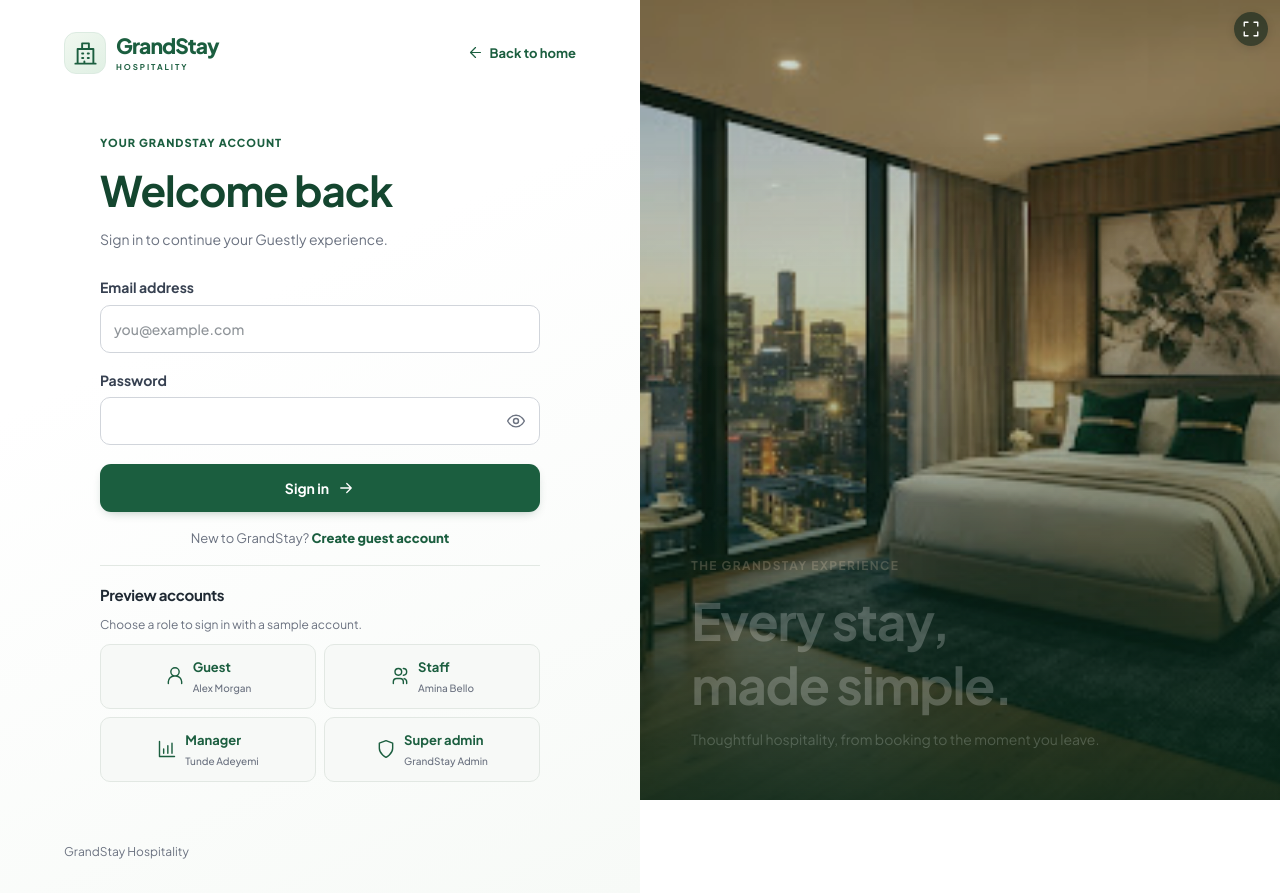
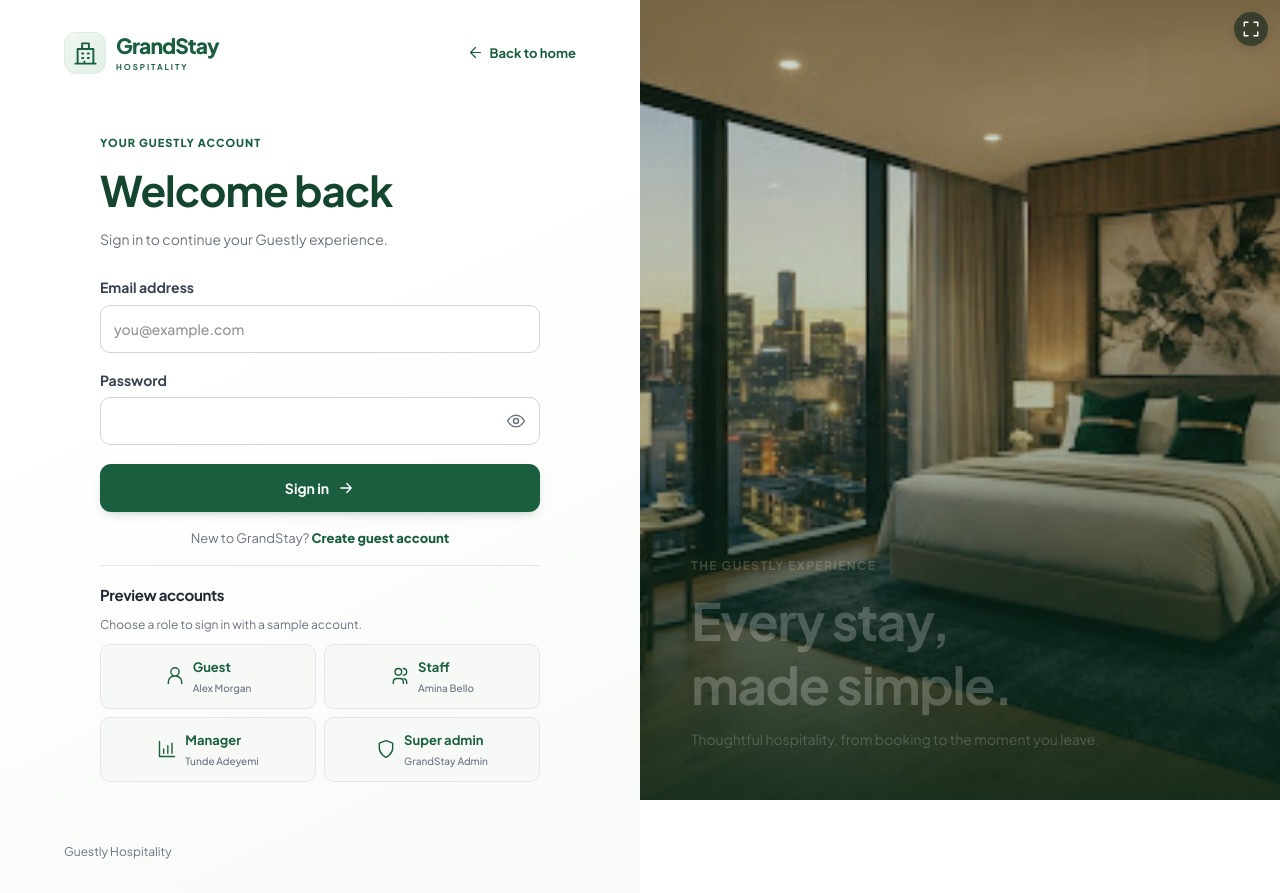
Before and after one commit to Soft-Nation-dev/grandstay, a Next.js app: page /login in a window 1280 px wide. Built offline with nearby package versions, Linux system fonts and the light colour scheme.

Commit message:
Apply Guestly branding in components/auth/auth-shell.tsx

```diff
--- a/components/auth/auth-shell.tsx
+++ b/components/auth/auth-shell.tsx
@@ -9,15 +9,15 @@ export function AuthShell({ title, description, children }: { title: string; des
     <section className="auth-main">
       <div className="auth-top"><Brand /><Link className="text-link" href="/"><Icon name="back" /> Back to home</Link></div>
       <div className="auth-content">
-        <span className="eyebrow">Your GrandStay account</span>
+        <span className="eyebrow">Your Guestly account</span>
         <h1>{title}</h1><p className="auth-intro">{description}</p>
         {children}
       </div>
-      <p className="auth-footer">GrandStay Hospitality</p>
+      <p className="auth-footer">Guestly Hospitality</p>
     </section>
     <aside className="auth-visual">
-      <Image src="/images/deluxe-executive-suite.jpg" alt="GrandStay deluxe executive suite" fill sizes="50vw" priority />
-      <div className="auth-visual-copy"><span>THE GRANDSTAY EXPERIENCE</span><h2>Every stay, made simple.</h2><p>Thoughtful hospitality, from booking to the moment you leave.</p></div>
+      <Image src="/images/deluxe-executive-suite.jpg" alt="Guestly deluxe executive suite" fill sizes="50vw" priority />
+      <div className="auth-visual-copy"><span>THE GUESTLY EXPERIENCE</span><h2>Every stay, made simple.</h2><p>Thoughtful hospitality, from booking to the moment you leave.</p></div>
     </aside>
   </main>;
 }
```
